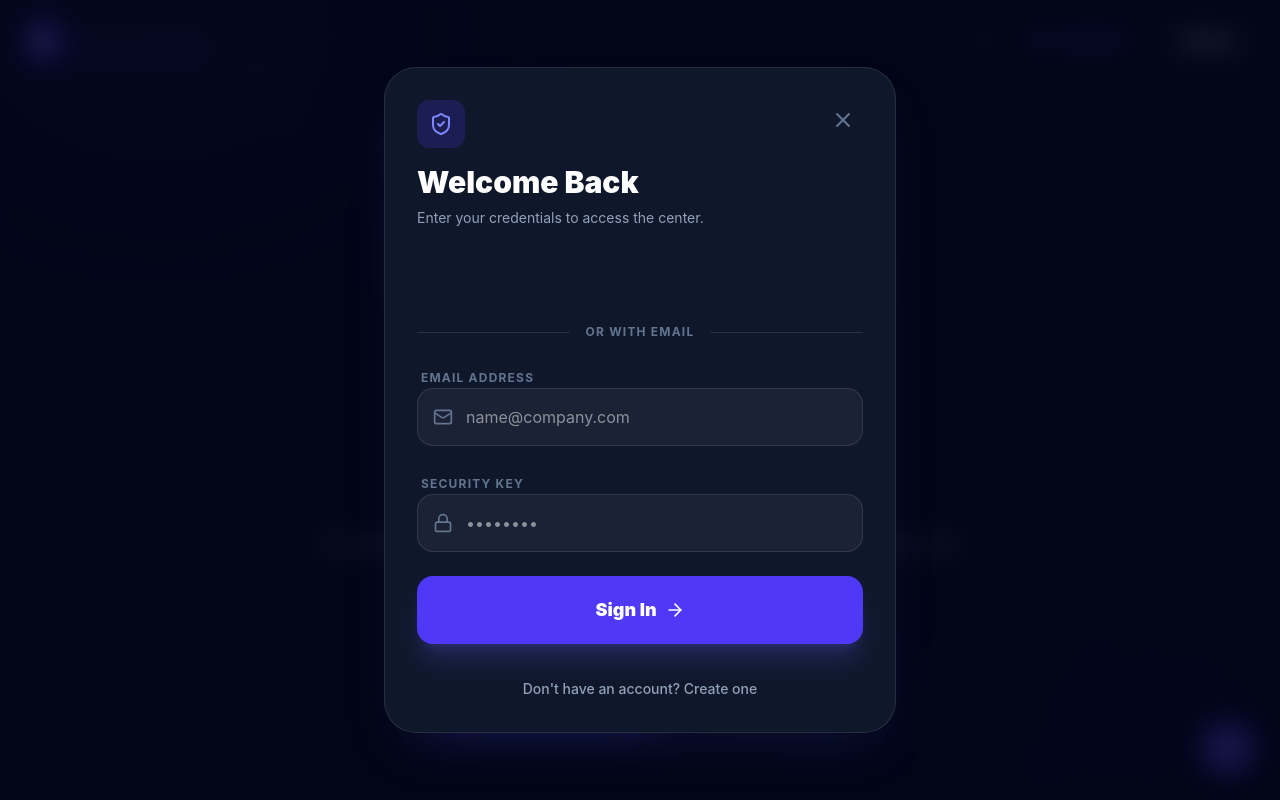
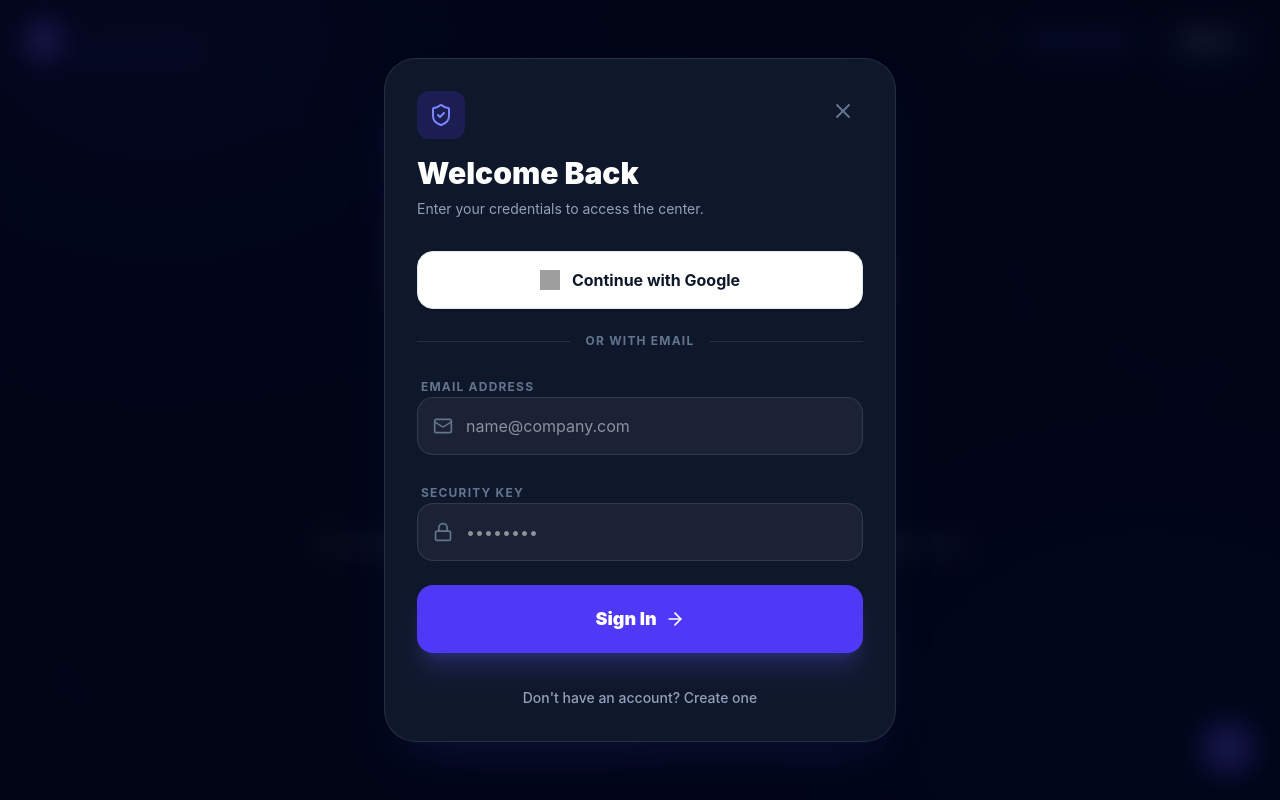
Before and after one commit to AryanPatel-AI/Libary-Management, a React (Vite) app in the folder frontend/: page / in a window 1280 px wide. Both pictures are taken after a click on the button "Get Started". Shown: the top 800 px of the page. Built offline with nearby package versions, Linux system fonts and the light colour scheme; grey boxes are pictures that could not be loaded.

Commit message:
Login resilience: Fixed double-hashing, verified status, and switched to custom Google OAuth handler

```diff
--- a/frontend/src/components/LoginModal.jsx
+++ b/frontend/src/components/LoginModal.jsx
@@ -4,7 +4,8 @@ import { X, Mail, Lock, User, Loader2, ArrowRight, ShieldCheck } from 'lucide-re
 import { AuthContext } from '../contexts/AuthContext';
 import { useNavigate } from 'react-router-dom';
 import { toast } from 'react-toastify';
-import { GoogleLogin } from '@react-oauth/google';
+import { useGoogleLogin } from '@react-oauth/google';
+import axios from 'axios';
 
 const LoginModal = ({ isOpen, onClose }) => {
   const [isLogin, setIsLogin] = useState(true);
@@ -13,24 +14,30 @@ const LoginModal = ({ isOpen, onClose }) => {
   const { login, register, googleLogin } = useContext(AuthContext);
   const navigate = useNavigate();
 
-  const handleGoogleSuccess = async (credentialResponse) => {
+  const handleGoogleSuccess = async (tokenResponse) => {
     setLoading(true);
     try {
-      await googleLogin(credentialResponse.credential);
-      toast.success('Successfully signed in with Google!');
+      // In redirect mode or with useGoogleLogin, we might get a code or a token
+      const credential = tokenResponse.credential || tokenResponse.access_token;
+      if (!credential) throw new Error('No credential received from Google');
+
+      await googleLogin(credential);
+      toast.success('Access Granted via Google');
       onClose();
       navigate('/main');
-      window.location.reload();
     } catch (err) {
-      toast.error(err.message || 'Google Login failed');
+      console.error('Google Auth Error:', err);
+      toast.error('Google Login failed. Please use email login.');
     } finally {
       setLoading(false);
     }
   };
 
-  const handleGoogleError = () => {
-    toast.error('Google Login failed');
-  };
+  const googleLoginHandler = useGoogleLogin({
+    onSuccess: handleGoogleSuccess,
+    onError: () => toast.error('Google Login failed'),
+    flow: 'implicit' // Simpler for SPAs
+  });
 
   const handleSubmit = async (e) => {
     e.preventDefault();
@@ -97,16 +104,15 @@ const LoginModal = ({ isOpen, onClose }) => {
 
           {/* Form Body */}
           <div className="p-8 space-y-6">
-            {/* Social Logins */}
-            <div className="flex justify-center">
-              <GoogleLogin
-                onSuccess={handleGoogleSuccess}
-                onError={handleGoogleError}
-                theme="filled_blue"
-                shape="pill"
-                width="100%"
-              />
-            </div>
+            {/* Custom Google Button for better Iframe handling */}
+            <button
+              onClick={() => googleLoginHandler()}
+              disabled={loading}
+              className="w-full py-4 bg-white text-slate-900 rounded-2xl font-bold flex items-center justify-center gap-3 border border-slate-200 hover:bg-slate-50 transition-all shadow-sm active:scale-95 disabled:opacity-50"
+            >
+              <img src="https://www.gstatic.com/firebasejs/ui/2.0.0/images/auth/google.svg" className="w-5 h-5" alt="Google" />
+              <span>Continue with Google</span>
+            </button>
 
             <div className="relative">
               <div className="absolute inset-0 flex items-center"><div className="w-full border-t border-white/10"></div></div>
```
